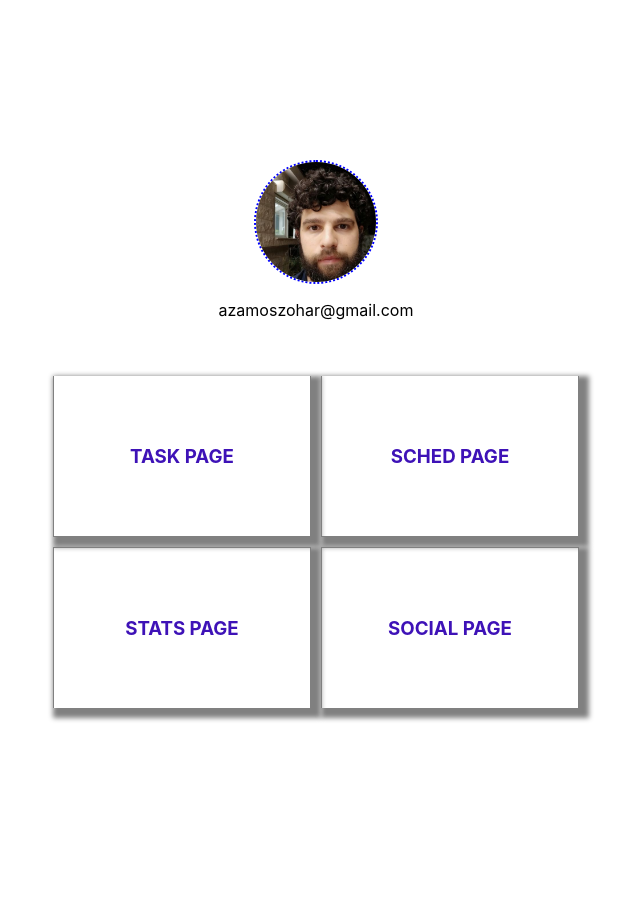
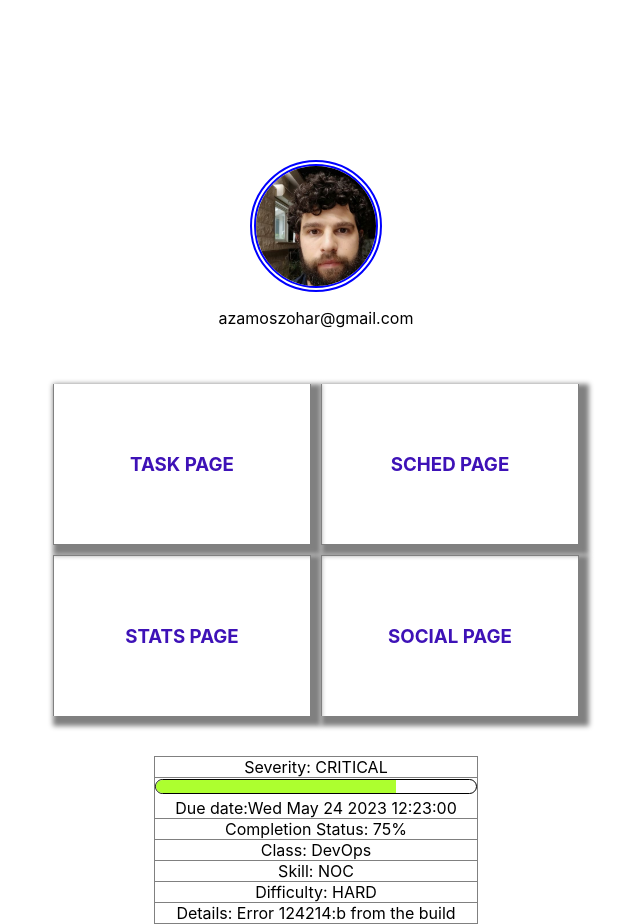
Before and after one commit to azamos/Myagif, a React (Create React App) app: page / in a window 1280 px wide. Shown: the whole page, without its empty margins (324-964 px from the left). Before the commit the page ends 800 px from the top, so only its background shows below. Built offline with nearby package versions, Linux system fonts and the light colour scheme.

Commit message:
added Task component. Not done

```diff
--- a/src/App.css
+++ b/src/App.css
@@ -61,7 +61,7 @@
 .Circular{
   width: 120px;
   height: 120px;
-  border: 2px dotted blue;
+  border: 6px double blue;
   overflow: hidden;
   border-radius: 50%;
   background-size: contain;
@@ -69,3 +69,48 @@
 .ProfilePic{
   position: relative;
 }
+
+.Task{
+  border: 1px solid gray;
+}
+
+.BottomBorder{
+  border-bottom: 1px solid gray;
+}
+
+.ProgressBarOutline{
+  border: 1px black solid;
+  border-radius: 10px;
+  width: 25vw;
+  height: 1vw;
+  overflow: hidden;
+  display: inline-block;
+}
+.ProgressBarFilling{
+  background-color: greenyellow;
+  height: 1vw;
+}
+.CompletionPercent0{
+  width: 0%;
+}
+.CompletionPercent10{
+  width: 10%;
+}
+.CompletionPercent25{
+  width: 25%;
+}
+.CompletionPercent50{
+  width: 50%;
+}
+.CompletionPercent75{
+  width: 75%;
+}
+.CompletionPercent90{
+  width: 90%;
+}
+.CompletionPercent100{
+  width: 100%;
+}
+.Test1{
+  background-color: brown;
+}
--- a/src/App.js
+++ b/src/App.js
@@ -2,6 +2,7 @@ import logo from './logo.png';
 import './App.css';
 import AppContainer from './AppContainer';
 import ProfileBtn from './ProfileBtn';
+import TasksPage from './TasksPage';
 
 function App() {
   return (
@@ -9,6 +10,7 @@ function App() {
       <ProfileBtn/>
       <p>azamoszohar@gmail.com</p>
       <AppContainer/>
+      <TasksPage/>
     </div>
   );
 }
--- a/src/AppContainer/appConstants.js
+++ b/src/AppContainer/appConstants.js
@@ -15,7 +15,17 @@ const PAGE_BTN_ORDER= {
     SOCIAL_PAGE:3
 }
 
+const COMPLETION_STATUSES = {
+    "Not Started":0,
+    "Initial Stages":10,
+    "Quarter":25,
+    "Halfway":50,
+    "Advanced":75,
+    "Nearly Done":90,
+    "Finished":100
+};
 
-const CONSTANTS = [APP_PAGES,PAGE_BTN_ORDER];
+
+const CONSTANTS = [APP_PAGES,PAGE_BTN_ORDER,COMPLETION_STATUSES];
 
 export default CONSTANTS;
--- /dev/null
+++ b/src/TasksPage/Task/ProgressBar/index.js
@@ -0,0 +1,10 @@
+import React from "react";
+
+const ProgressBar = (props) =>
+     <div>
+        <div className="ProgressBarOutline">
+            <div className={`ProgressBarFilling  CompletionPercent${props.completionPercent||50}`}></div>
+        </div>
+     </div>;
+
+export default ProgressBar;
--- /dev/null
+++ b/src/TasksPage/Task/index.js
@@ -0,0 +1,34 @@
+import React,{useState} from "react";
+import ProgressBar from './ProgressBar';
+
+const mockData = {
+    dueDate: new Date("05/24/2023,12:23"),
+    severity: "CRITICAL",
+    completionPercent: 75,
+    className:"DevOps",
+    skill:"NOC",
+    difficulty:"HARD",
+    details: "Error 124214:b from the build",
+    id:"894KGS3GH367G9"
+};
+
+const Task = () => {
+    const [taskData,updateTaskData] = useState(mockData);
+    const { dueDate, severity, skill, difficulty,details,id,className} = taskData;
+    const completionPercent = mockData.completionPercent;//WHY THE ISSUE?
+    return (
+        <div key={id}
+        className="Task">
+            <div className="BottomBorder">Severity: {severity}</div>
+            <ProgressBar completionPercent = {completionPercent}/>
+            <div className="BottomBorder">Due date:{dueDate.toString().split("GMT")[0]}</div>
+            <div className="BottomBorder">Completion Status: {completionPercent}%</div>
+            <div className="BottomBorder">Class: {className}</div>
+            <div className="BottomBorder">Skill: {skill}</div>
+            <div className="BottomBorder">Difficulty: {difficulty}</div>
+            <div>Details: {details}</div>
+        </div>
+    )
+};
+
+export default Task;
--- /dev/null
+++ b/src/TasksPage/index.js
@@ -0,0 +1,12 @@
+import React,{useState} from "react";
+import Task from "./Task";
+
+const TasksPage = () => {
+    return (
+        <div>
+            <Task/>
+        </div>
+    );
+};
+
+export default TasksPage;
```
